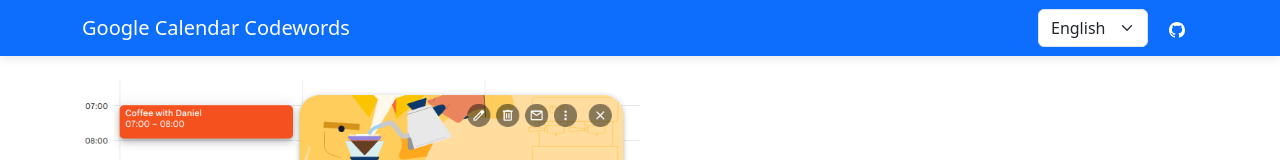
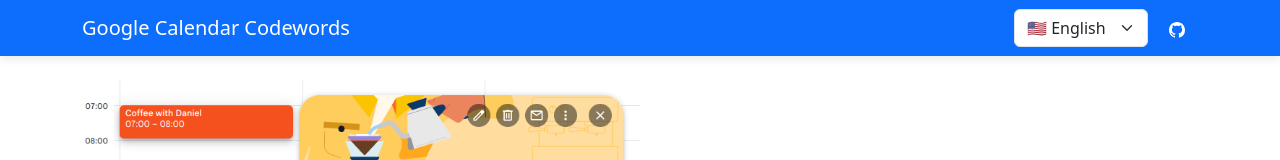
Before and after one commit to housemediadev/google-calendar-codewords, a website: page index.html in a window 1280 px wide. Shown: the top 160 px of the page. Drawn offline with nearby package versions, Linux system fonts and the light colour scheme; no server answers.

Commit message:
add lang icons

```diff
--- a/index.html
+++ b/index.html
@@ -15,8 +15,8 @@
       <a class="navbar-brand" href="#" data-i18n="app.title">Google Calendar Codewords</a>
       <div class="d-flex align-items-center">
         <select class="form-select me-2" id="langSelect">
-          <option value="en">English</option>
-          <option value="es">Español</option>
+          <option value="en">🇺🇸 English</option>
+          <option value="es">🇪🇸 Español</option>
         </select>
         <a href="https://github.com/housemediadev/google-calendar-codewords" class="btn btn-link text-white" target="_blank" rel="noopener noreferrer">
           <svg xmlns="http://www.w3.org/2000/svg" width="16" height="16" fill="currentColor" class="bi bi-github" viewBox="0 0 16 16">
```
